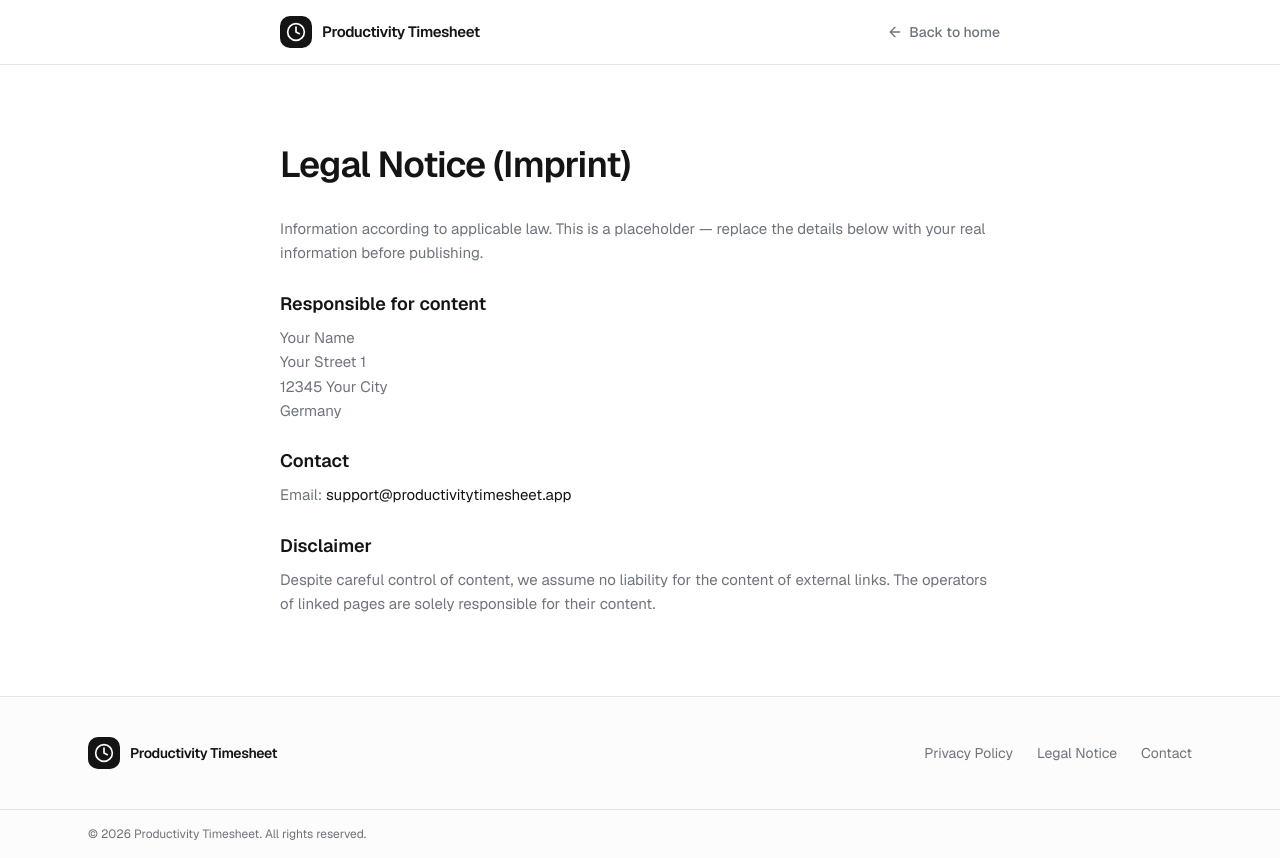
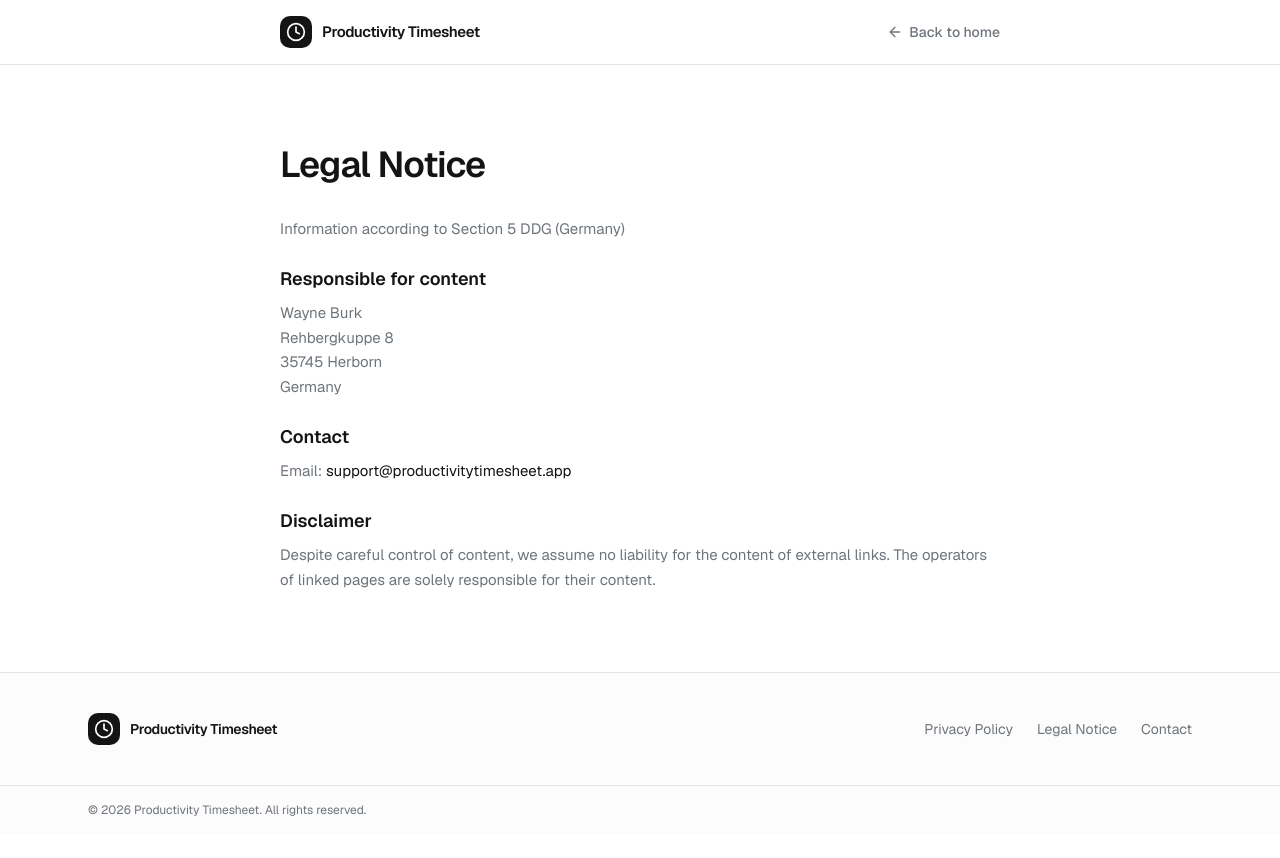
Before and after one commit to wayneburk06/productivity-timesheet-landing-page, a Next.js app: page /imprint in a window 1280 px wide. After the commit the page ends 834 px from the top, so only its background shows below. Built offline with nearby package versions, Linux system fonts and the light colour scheme.

Commit message:
feat: update imprint page and company details in config
Co-authored-by: productivitytimesheet.app <298572833+wayneburk06@users.noreply.github.com>

```diff
--- a/app/imprint/page.tsx
+++ b/app/imprint/page.tsx
@@ -9,11 +9,8 @@ export const metadata: Metadata = {
 
 export default function ImprintPage() {
   return (
-    <LegalPage title="Legal Notice (Imprint)">
-      <p>
-        Information according to applicable law. This is a placeholder — replace the details below
-        with your real information before publishing.
-      </p>
+    <LegalPage title="Legal Notice">
+      <p>Information according to Section 5 DDG (Germany)</p>
 
       <LegalSection heading="Responsible for content">
         <p className="flex flex-col">
--- a/lib/config.ts
+++ b/lib/config.ts
@@ -16,11 +16,11 @@ export const appConfig = {
   fileSize: "24 MB",
   minWindows: "Windows 10 (64-bit) or later",
   contactEmail: "support@productivitytimesheet.app",
-  // Used in the Imprint / Legal Notice. Replace with real details.
+  // Used in the Imprint / Legal Notice.
   company: {
     name: "Productivity Timesheet",
-    owner: "Your Name",
-    addressLines: ["Your Street 1", "12345 Your City", "Germany"],
+    owner: "Wayne Burk",
+    addressLines: ["Rehbergkuppe 8", "35745 Herborn", "Germany"],
     email: "support@productivitytimesheet.app",
   },
 } as const
```
